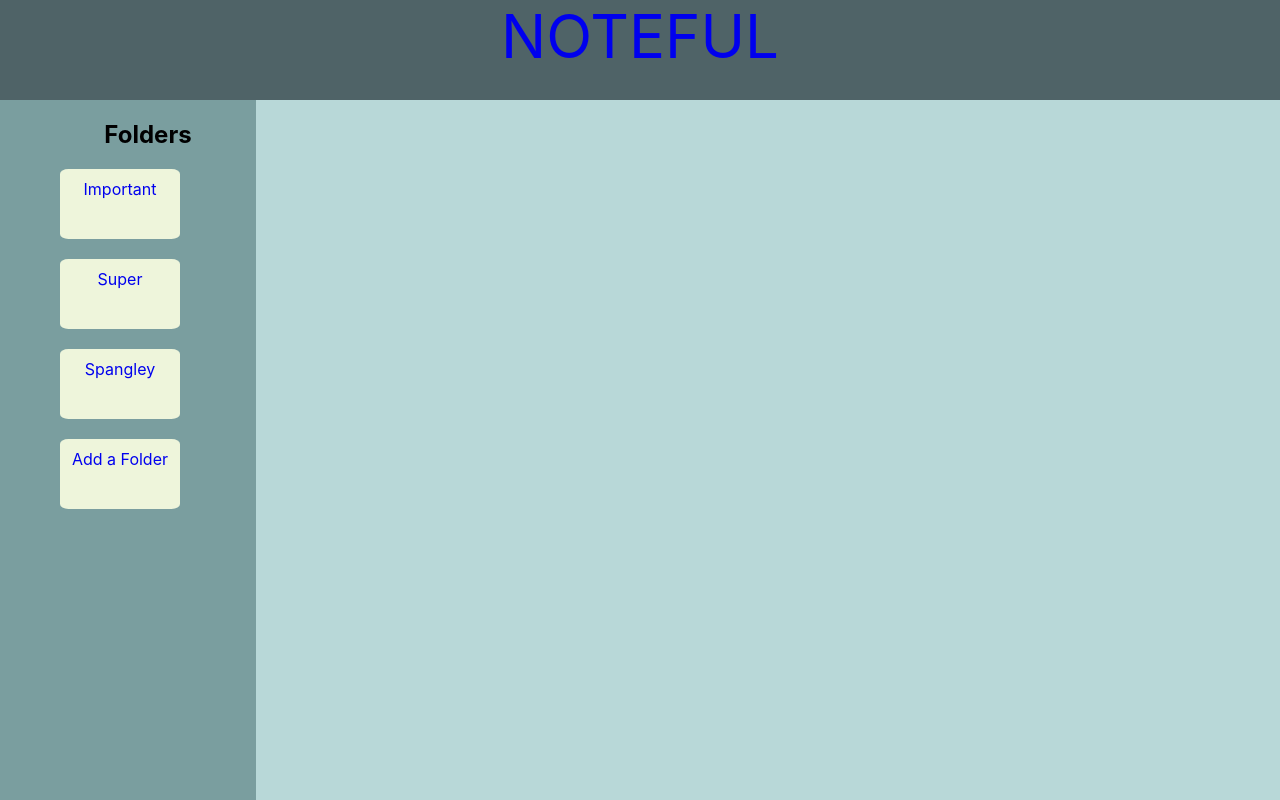
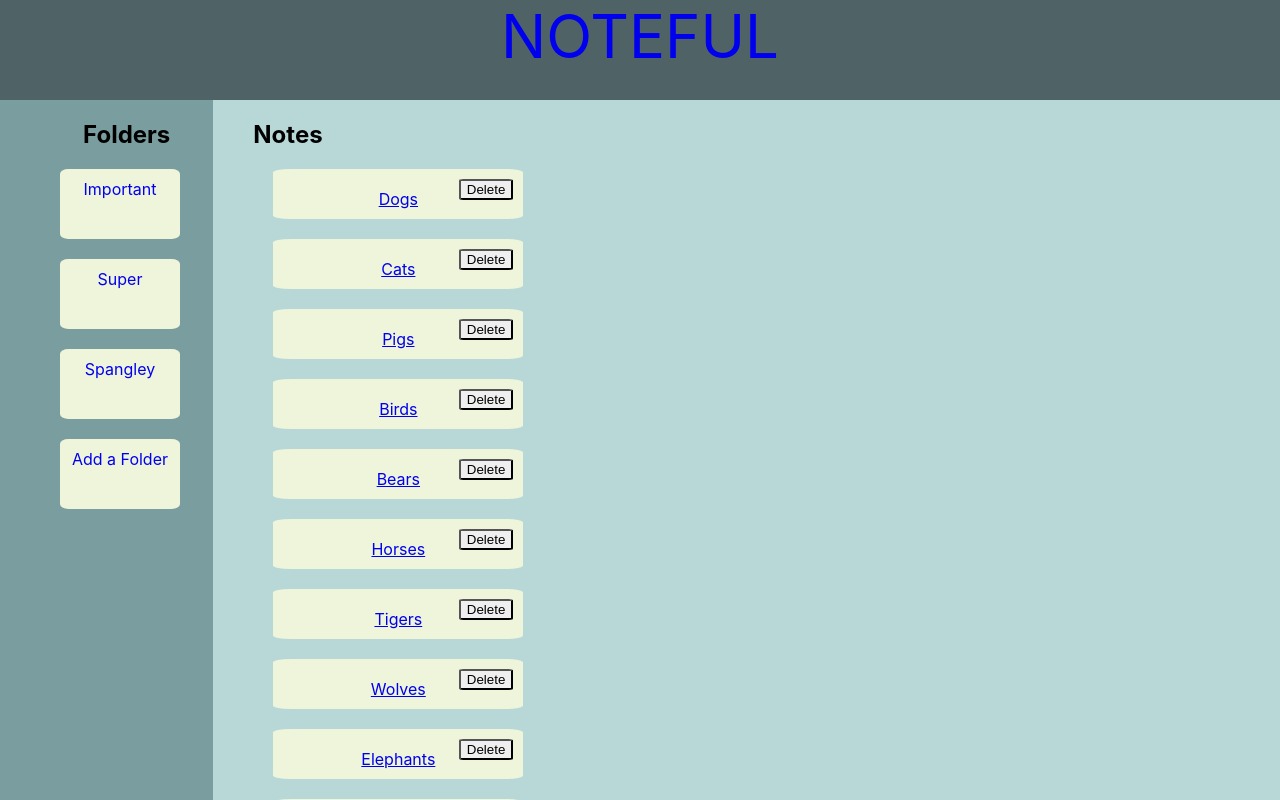
Before and after one commit to mcodt1702/noteful, a React (Create React App) app: page / in a window 1280 px wide. Shown: the top 800 px of the page. Built offline with nearby package versions, Linux system fonts and the light colour scheme.

Commit message:
working app

```diff
--- a/src/AddAFolder/AddAFolder.js
+++ b/src/AddAFolder/AddAFolder.js
@@ -3,7 +3,7 @@ import React from "react";
 export default function AddAFolder(props) {
   return (
     <div className="addFolderForm">
-      <form onSubmit={(e) => props.createFolder(e)}>
+      <form onSubmit={(e) => props.createFolder(e, props.history)}>
         <input
           type="text"
           name="title"
--- a/src/App.js
+++ b/src/App.js
@@ -1,30 +1,44 @@
 import React from "react";
 import Header from "./Header/Header";
 import Aside from "./Aside/Aside";
-import store from "./Folder/Folders";
+import store from "./store";
 import Notes from "./Notes/Notes";
-import Expand from "./Expand/Expand";
-import addANote from "./AddANote/AddANote";
+import Note from "./Note/Note";
+//import addANote from "./AddANote/AddANote";
 
 import AddAFolder from "./AddAFolder/AddAFolder";
 
 import "./App.css";
-import { BrowserRouter as Router, Route } from "react-router-dom";
+import { Route } from "react-router-dom";
 
 //////////////
 export default class App extends React.Component {
   constructor() {
     super();
-    this.state = { store };
+    this.state = { ...store };
   }
   s;
-  createFolder = (e, index) => {
+  createFolder = (e, history) => {
     e.preventDefault();
 
-    let newFolder = { title: e.target.title.value, id: 5 };
+    let newFolder = {
+      name: e.target.title.value,
+      id: this.state.folders.length + 1,
+    };
     console.log(newFolder);
+    this.setState(
+      {
+        folders: [...this.state.folders, newFolder],
+      },
+      () => {
+        history.push("/");
+      }
+    );
+  };
+
+  deleteNote = (e, id) => {
     this.setState({
-      store: [...this.state.store, newFolder],
+      notes: this.state.notes.filter((item) => item.id !== id),
     });
   };
 
@@ -33,11 +47,34 @@ export default class App extends React.Component {
       <div>
         <Route path="/" component={Header} />
         <div className="global">
-          <Route path="/" render={() => <Aside folder={this.state.store} />} />
-
+          <Route
+            path="/"
+            render={(rprops) => <Aside {...rprops} {...this.state} />}
+          />
+          <Route
+            exact
+            path="/"
+            render={(rprops) => (
+              <Notes {...rprops} {...this.state} deleteNote={this.deleteNote} />
+            )}
+          />
+          <Route
+            path="/folder/:id"
+            render={(rprops) => (
+              <Notes {...rprops} {...this.state} deleteNote={this.deleteNote} />
+            )}
+          />
+          <Route
+            path="/note/:id"
+            render={(rprops) => (
+              <Note {...rprops} {...this.state} deleteNote={this.deleteNote} />
+            )}
+          />
           <Route
             path="/addAFolder"
-            render={() => <AddAFolder createFolder={this.createFolder} />}
+            render={(rprops) => (
+              <AddAFolder {...rprops} createFolder={this.createFolder} />
+            )}
           />
         </div>
       </div>
--- a/src/Aside/Aside.js
+++ b/src/Aside/Aside.js
@@ -8,9 +8,9 @@ export default function Aside(props) {
     <div className="navBar">
       <ul>
         <h2>Folders</h2>
-        {props.folder.folders.map((file) => (
+        {props.folders.map((file) => (
           <li key={file.id}>
-            <Link to={`/notes/${file.id}`}>{file.name}</Link>
+            <Link to={`/folder/${file.id}`}>{file.name}</Link>
           </li>
         ))}
         <li>
--- a/src/Expand/Expand.js
+++ /dev/null
@@ -1,7 +0,0 @@
-import React from "react";
-import { Link } from "react-router-dom";
-import "./Expand.css";
-
-export default function Expand() {
-  return <p>yes</p>;
-}
--- /dev/null
+++ b/src/Note/Note.js
@@ -0,0 +1,13 @@
+import React from "react";
+//import { Link } from "react-router-dom";
+import "./Note.css";
+
+export default function Note(props) {
+  const note = props.notes.find((note) => note.id === props.match.params.id);
+  return (
+    <div className="note">
+      <h2>{note.name}</h2>
+      <p>{note.content}</p>
+    </div>
+  );
+}
--- a/src/Notes/Notes.js
+++ b/src/Notes/Notes.js
@@ -3,17 +3,16 @@ import { Link } from "react-router-dom";
 import "./Notes.css";
 
 export default function Notes(props) {
-  console.log(props.folder.notes);
+  console.log(props.notes);
 
-  let array = props.folder.notes;
+  let { notes } = props;
+  let { id } = props.match.params;
 
-  const clave = props.match.params.id;
-
-  const found = array
-    .filter((t) => t.folderId === props.match.params.id)
+  const found = notes
+    .filter((note) => (id !== undefined ? note.folderId === id : true))
     .map((nota) => (
-      <li>
-        <Link to={"/notes/:id/expand"}>{nota.name}</Link>
+      <li key={nota.id}>
+        <Link to={`/note/${nota.id}`}>{nota.name}</Link>
 
         <button onClick={(e) => props.deleteNote(e, nota.id)}>Delete</button>
       </li>
--- a/src/index.js
+++ b/src/index.js
@@ -3,7 +3,6 @@ import ReactDOM from "react-dom";
 import App from "./App";
 import "./index.css";
 import { BrowserRouter } from "react-router-dom";
-import { Route } from "react-router-dom";
 
 ReactDOM.render(
   <BrowserRouter>
```
Also changed, not shown: src/Note/Note.css (added), src/store.js (renamed from src/Folder/Folders.js).
